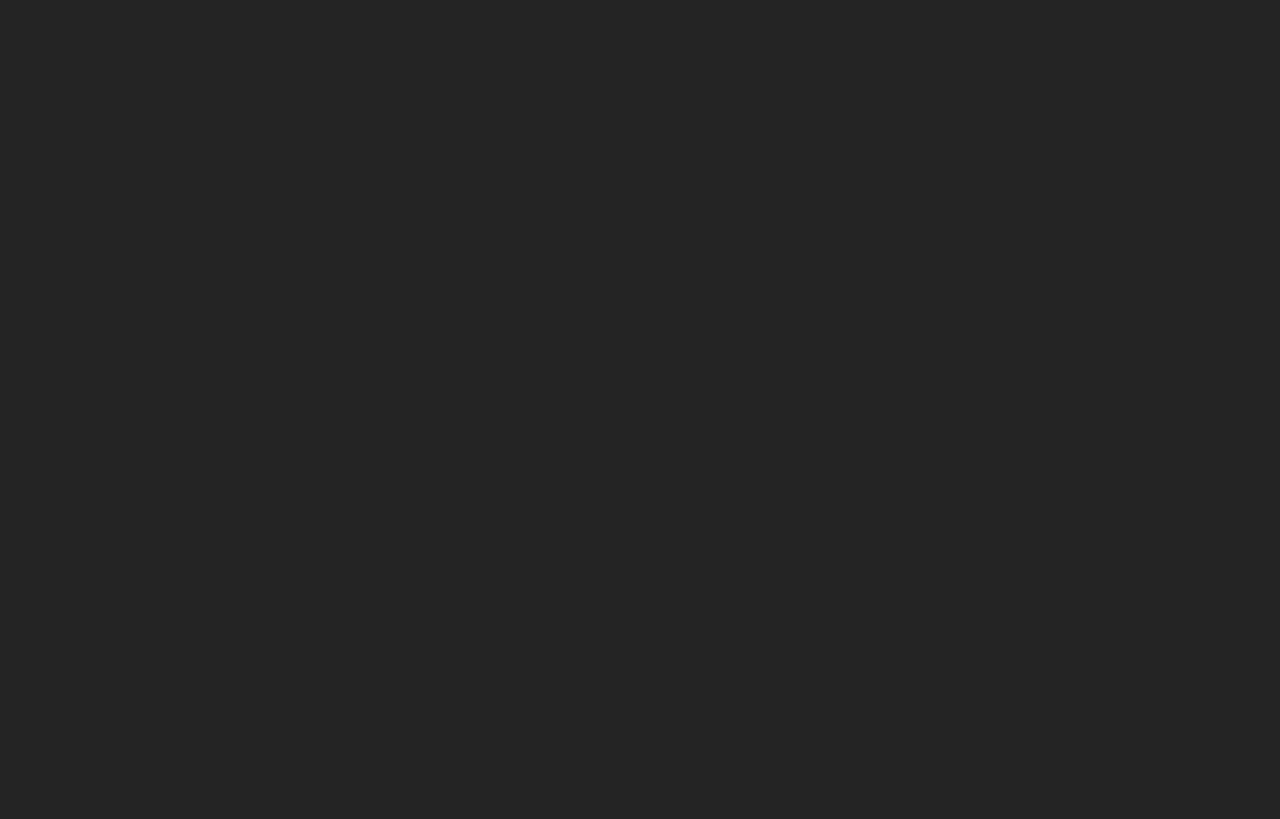
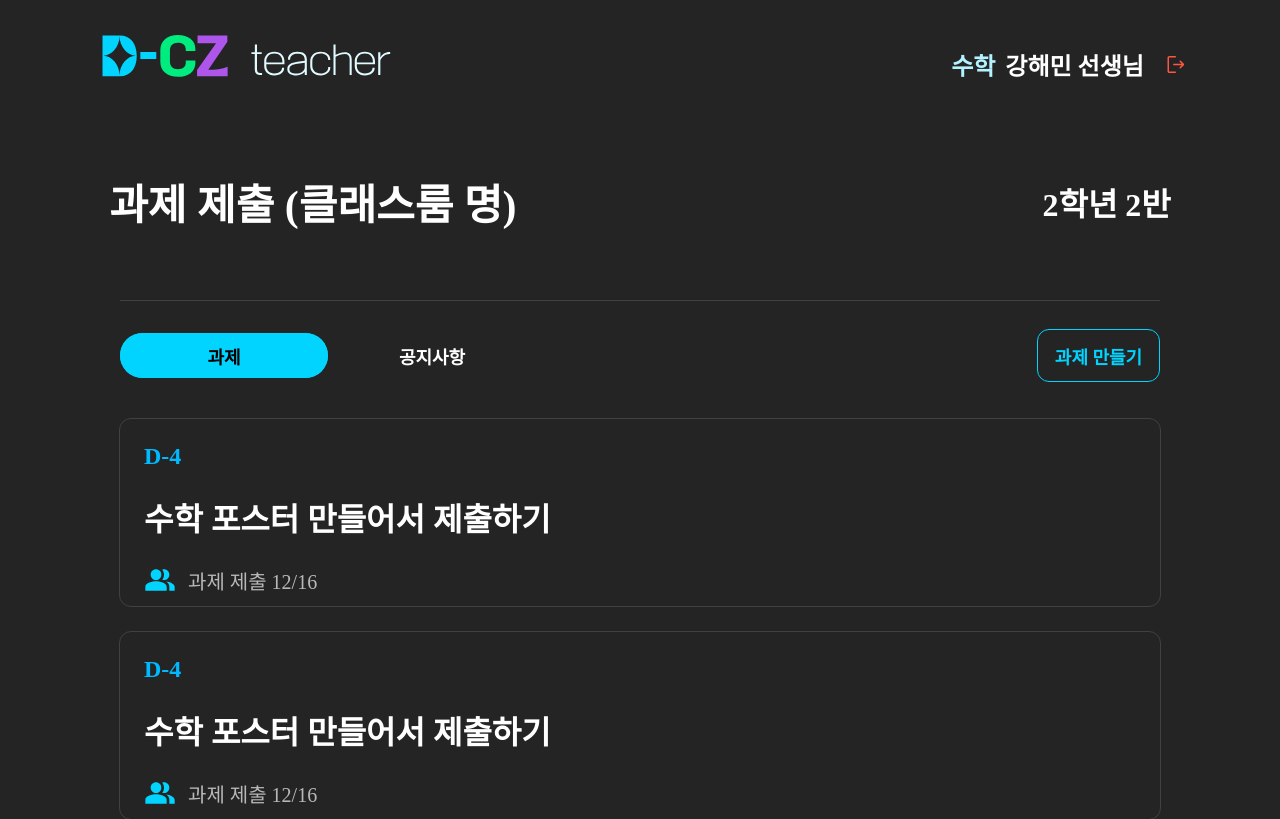
Before and after one commit to Project-After-School/DCZ_Admin_FE, a React (Create React App) app: page /homework in a window 1280 px wide. Before the commit this address had no page. Shown: the top 819 px of the page. Built offline with nearby package versions, Linux system fonts and the light colour scheme; a web font is replaced by a local one.

Commit message:
🎨 :: 과제 리스트 퍼블리싱

```diff
--- a/src/Components/Header.tsx
+++ b/src/Components/Header.tsx
@@ -28,6 +28,7 @@ const Wrapper = styled.div`
     display: flex;
     align-items: center;
     justify-content: center;
+    z-index: 1000;
 `;
 
 const Container = styled.div`
--- /dev/null
+++ b/src/Components/HomeWorkCard.tsx
@@ -0,0 +1,48 @@
+import styled from "styled-components";
+import People from "../Assets/People.svg";
+
+export const HomeWorkCard = () => {
+    return (
+        <Wrapper>
+            <DDay>D-4</DDay>
+            <HomeWorkTitle>수학 포스터 만들어서 제출하기</HomeWorkTitle>
+            <ContentWrapper>
+                <img src={People} />
+                <p>과제 제출 12/16</p>
+            </ContentWrapper>
+        </Wrapper>
+    );
+};
+
+const Wrapper = styled.div`
+    display: flex;
+    flex-direction: column;
+    padding: 24px;
+    width: calc(1040px - 48px);
+    height: calc(187px - 48px);
+    border-radius: 12px;
+    border: 1px solid #414142;
+    gap: 24px;
+`;
+
+const DDay = styled.p`
+    font-size: 24px;
+    font-weight: 600;
+    color: #00b9ff;
+`;
+
+const HomeWorkTitle = styled.p`
+    font-weight: 600;
+    font-size: 32px;
+`;
+
+const ContentWrapper = styled.div`
+    display: flex;
+    align-items: center;
+    gap: 12px;
+    > p {
+        font-weight: 500;
+        font-size: 20px;
+        color: #b8b8b8;
+    }
+`;
--- /dev/null
+++ b/src/Pages/HomeWorkList.tsx
@@ -0,0 +1,89 @@
+import styled from "styled-components";
+import { Header } from "../Components/Header";
+import { SubHeader } from "../Components/SubHeader";
+import { HomeWorkCard } from "../Components/HomeWorkCard";
+
+export const HomeWorkList = () => {
+    return (
+        <Wrapper>
+            <Header />
+            <TitleWrapper>
+                <Text>과제 제출 (클래스룸 명)</Text>
+                <ClassName>2학년 2반</ClassName>
+            </TitleWrapper>
+            <Line />
+            <MiddleWrapper>
+                <SubHeader />
+                <Button>과제 만들기</Button>
+            </MiddleWrapper>
+            <ContentWrapper>
+                <HomeWorkCard />
+                <HomeWorkCard />
+                <HomeWorkCard />
+                <HomeWorkCard />
+                <HomeWorkCard />
+            </ContentWrapper>
+        </Wrapper>
+    );
+};
+
+const Wrapper = styled.div`
+    display: flex;
+    flex-direction: column;
+    align-items: center;
+    width: 100%;
+`;
+
+const TitleWrapper = styled.div`
+    display: flex;
+    align-items: center;
+    gap: 526px;
+    margin-top: 171px;
+    margin-bottom: 28px;
+`;
+
+const Text = styled.p`
+    font-weight: 600;
+    font-size: 42px;
+`;
+
+const ClassName = styled.p`
+    font-weight: 600;
+    font-size: 32px;
+`;
+
+const Line = styled.div`
+    margin-top: 40px;
+    width: 1040px;
+    height: 1px;
+    background-color: #414142;
+    margin-bottom: 28px;
+`;
+
+const MiddleWrapper = styled.div`
+    display: flex;
+    align-items: center;
+    width: 1040px;
+    margin-bottom: 36px;
+`;
+
+const ContentWrapper = styled.div`
+    display: flex;
+    flex-direction: column;
+    gap: 24px;
+    align-items: center;
+    margin-bottom: 100px;
+`;
+
+const Button = styled.button`
+    width: 123px;
+    height: 53px;
+    background-color: none;
+    border-radius: 12px;
+    border: 1px solid #00d4ff;
+    cursor: pointer;
+    font-size: 18px;
+    font-weight: 600;
+    color: #00d4ff;
+    margin-left: auto;
+`;
--- a/src/Router.jsx
+++ b/src/Router.jsx
@@ -1,6 +1,7 @@
 import { BrowserRouter, Route, Routes } from "react-router-dom";
 import { Login } from "./Pages/Login";
 import { CreateClass } from "./Pages/CreateClass";
+import { HomeWorkList } from "./Pages/HomeWorkList";
 
 export const Router = () => {
     return (
@@ -8,6 +9,7 @@ export const Router = () => {
             <Routes>
                 <Route path="/login" element={<Login />} />
                 <Route path="/" element={<CreateClass />} />
+                <Route path="/homework" element={<HomeWorkList />} />
             </Routes>
         </BrowserRouter>
     );
```
